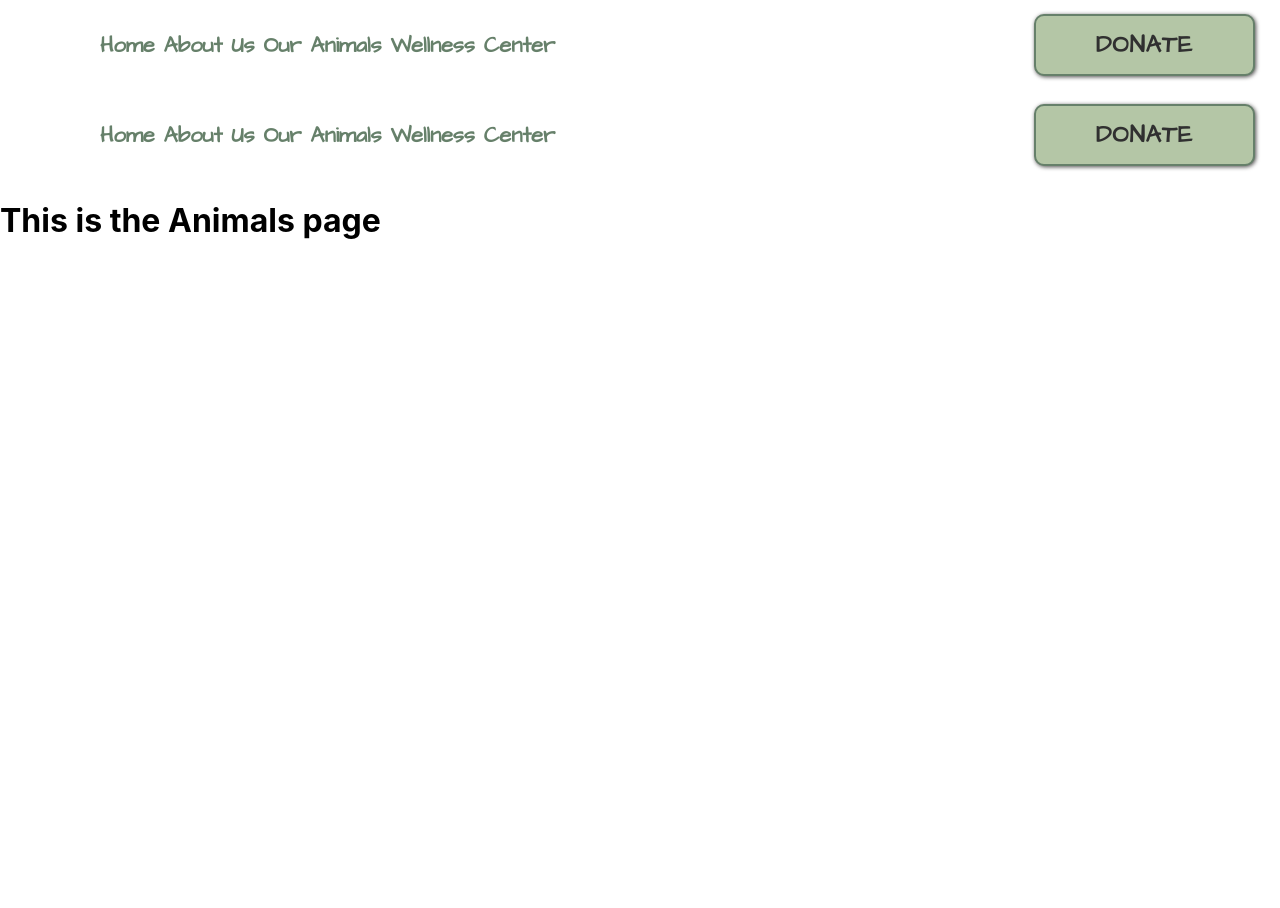
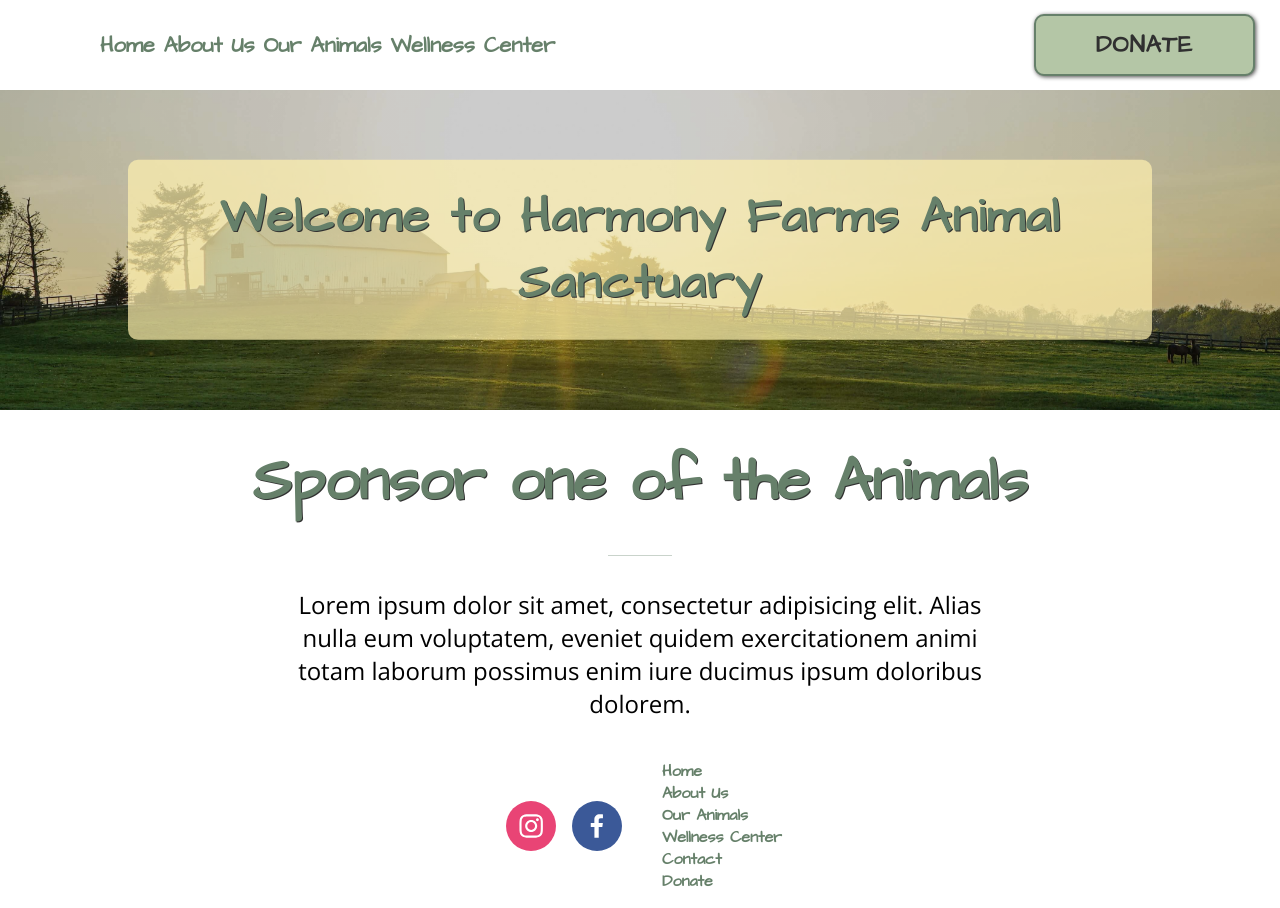
Before and after one commit to dillerwin/harmony-farms, a React (Create React App) app in the folder client/: page /animals in a window 1280 px wide. Before the commit the page ends 800 px from the top, so only its background shows below. Built offline with nearby package versions, Linux system fonts and the light colour scheme.

Commit message:
updated cards

```diff
--- a/client/src/App.css
+++ b/client/src/App.css
@@ -83,7 +83,7 @@
   padding-right: 25px;
 }
 
-.Navbar .rightSide #button:hover{
+.Navbar .rightSide #button:hover {
   cursor: pointer;
 }
 
@@ -150,6 +150,7 @@
   border-radius: 10px;
   width: 80vw;
   font-family: var(--ff-primary);
+  letter-spacing: 1.5px;
 }
 
 /* media query for hero image text */
@@ -383,7 +384,7 @@
 
 .card-image {
   max-width: 300px;
-  border-radius: 10px 10px 0 0;
+  /* border-radius: 10px 10px 0 0; */
 }
 
 .merch-image {
@@ -400,6 +401,7 @@
 .container {
   padding: 2px 16px;
   background: var(--clr-light-green);
+  border-top: 1px solid var(--clr-drk-green);
 }
 
 @media (min-width: 500px) and (max-width: 1000px) {
--- a/client/src/components/Animals.jsx
+++ b/client/src/components/Animals.jsx
@@ -1,14 +1,25 @@
 //Imports react into the component
 import React from "react";
-//Imports About Hero Component into page
-import NavBar from "./Navbar.jsx";
+//Imports  Hero Component into page
+import HeroImage from "./Hero";
+import Footer from "./Footer";
 
 function Animals() {
   return (
-    <div id="animals">
-      <NavBar />
-      <h1>This is the Animals page</h1>
-    </div>
+    <>
+      <HeroImage />
+      <div id="donate-header-container">
+        <h1 className="donate-header">Sponsor one of the Animals</h1>
+        <p className="donate-text">
+          Lorem ipsum dolor sit amet, consectetur adipisicing elit. Alias nulla
+          eum voluptatem, eveniet quidem exercitationem animi totam laborum
+          possimus enim iure ducimus ipsum doloribus dolorem.
+        </p>
+      </div>
+
+      <div id="animal-cards"></div>
+      <Footer />
+    </>
   );
 }
 
--- a/client/src/components/Cards.jsx
+++ b/client/src/components/Cards.jsx
@@ -33,7 +33,7 @@ function Cards() {
         <div class="card">
           <img
             className="card-image"
-            src={require("../img/farm-chickens.jpg").default}
+            src={require("../img/harmony-farms-raffle-prize.png").default}
           />
           <div class="container">
             <h4 className="card-title">Enter our $5 Friday Raffle</h4>
--- a/client/src/components/DonateCards.jsx
+++ b/client/src/components/DonateCards.jsx
@@ -7,7 +7,7 @@ function DonateCards() {
         <div class="card">
           <img
             className="card-image"
-            src={require("../img/farm-chickens.jpg").default}
+            src={require("../img/harmony-farms-animal-sponsor.png").default}
           />
 
           <div class="container">
@@ -39,7 +39,7 @@ function DonateCards() {
         <div class="card">
           <img
             className="card-image"
-            src={require("../img/farm-chickens.jpg").default}
+            src={require("../img/harmony-farms-raffle-prize.png").default}
           />
           <div class="container">
             <h4 className="card-title">Enter our $5 Friday Raffle</h4>
--- a/client/src/components/Support.jsx
+++ b/client/src/components/Support.jsx
@@ -1,13 +1,11 @@
 //Imports react into the component
 import React from "react";
 //Imports About Hero Component into page
-import NavBar from "./Navbar.jsx";
 
 function Support() {
   return (
     <div id="support">
-      <NavBar />
-     <h1>This is the Support page</h1>
+      <h1>This is the Support page</h1>
     </div>
   );
 }
--- a/client/src/components/Volunteer.jsx
+++ b/client/src/components/Volunteer.jsx
@@ -6,8 +6,7 @@ import NavBar from "./Navbar.jsx";
 function Volunteer() {
   return (
     <div id="volunteer">
-      <NavBar />
-     <h1>This is the Volunteer page</h1>
+      <h1>This is the Volunteer page</h1>
     </div>
   );
 }
--- a/client/src/components/WellnessCenter.jsx
+++ b/client/src/components/WellnessCenter.jsx
@@ -1,13 +1,11 @@
 //Imports react into the component
 import React from "react";
 //Imports About Hero Component into page
-import NavBar from "./Navbar.jsx";
 
 function WellnessCenter() {
   return (
     <div id="wellness-center">
-      <NavBar />
-     <h1>This is the WellnessCenter page</h1>
+      <h1>This is the WellnessCenter page</h1>
     </div>
   );
 }
```
Also changed, not shown: client/src/img/harmony-farms-animal-sponsor.png (added), client/src/img/harmony-farms-raffle-prize.png (added).
